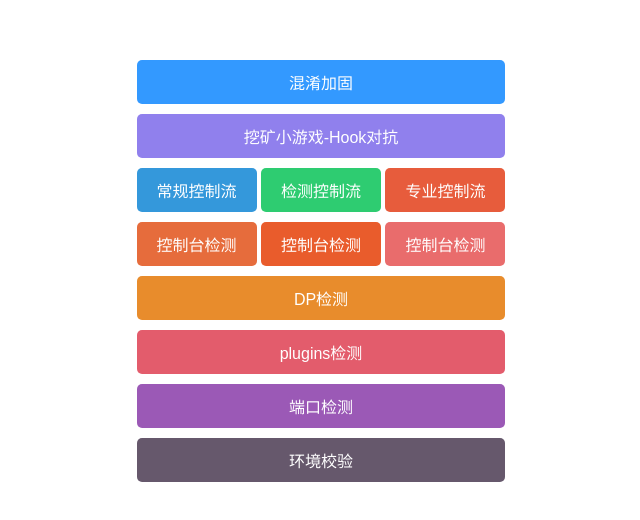
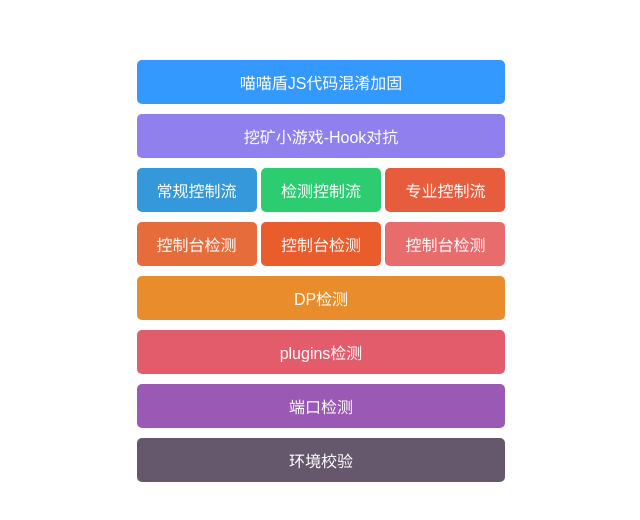
Before and after one commit to qq185863818/ldvmp, a plain HTML site: page index.html in a window 1280 px wide. Shown: the part 134-654 px from the top of the page, without its empty margins (319-959 px from the left). Drawn offline with Linux system fonts and the light colour scheme.

Commit message:
Update index.html

```diff
--- a/index.html
+++ b/index.html
@@ -83,7 +83,7 @@
 </head>
 <body>
 	<div class="button-container">
-  <button id="obfuscationBtn">混淆加固</button>
+  <button id="obfuscationBtn">喵喵盾JS代码混淆加固</button>
   <button id="gameBtn">挖矿小游戏-Hook对抗</button>
   <div>
   <button id="normalBtn">常规控制流</button>
```
